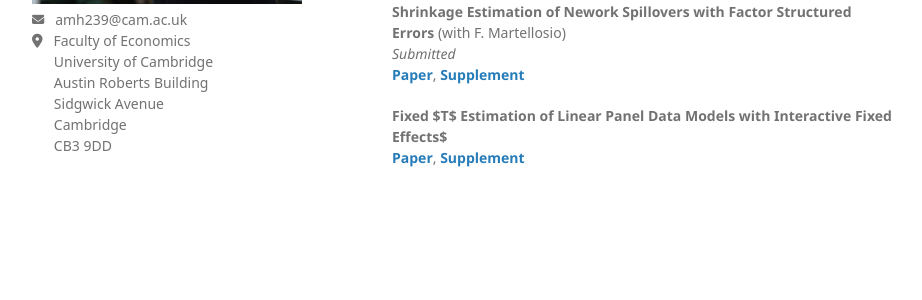
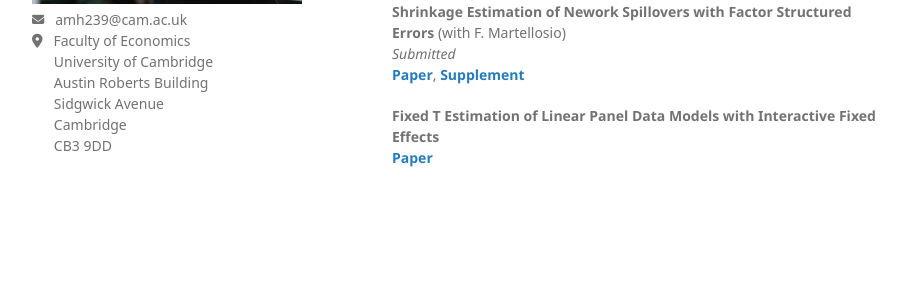
Before and after one commit to Tokkita/Tokkita.github.io, a Jekyll site: the page built from index.md, in a window 1280 px wide. Shown: the part 335-635 px from the top of the page, without its empty margins (178-1100 px from the left). Built offline with Jekyll 4.4.1, drawn with Linux system fonts in a browser that asks for light colours; nearby versions of some CDN libraries; some web fonts are replaced; our own code applies the rules of GitHub Pages for plain Markdown files.

Commit message:
Update index.md

```diff
--- a/index.md
+++ b/index.md
@@ -8,4 +8,4 @@ Cambridge on the project Inference in Microeconometric Methods. My research inte
 
 <b> Shrinkage Estimation of Nework Spillovers with Factor Structured Errors </b> (with F. Martellosio) <br> <i> Submitted </i> <br> <strong><a href="{{ Master.pdf | prepend: '/assets/pdf/Shrinkage/Master.pdf' | relative_url | download }}">Paper</a></strong>, <strong><a href="{{ Supplement.pdf | prepend: '/assets/pdf/Shrinkage/Supplement.pdf' | relative_url | download }}">Supplement</a></strong>
 
-<b> Fixed $T$ Estimation of Linear Panel Data Models with Interactive Fixed Effects$ </b> <br> <strong><a href="{{ Master.pdf | prepend: '/assets/pdf/Shrinkage/Master.pdf' | relative_url | download }}">Paper</a></strong>, <strong><a href="{{ Supplement.pdf | prepend: '/assets/pdf/Shrinkage/Supplement.pdf' | relative_url | download }}">Supplement</a></strong>
+<b> Fixed T Estimation of Linear Panel Data Models with Interactive Fixed Effects </b> <br> <strong><a href="{{ Master.pdf | prepend: '/assets/pdf/Shrinkage/Master.pdf' | relative_url | download }}">Paper</a></strong>
```
